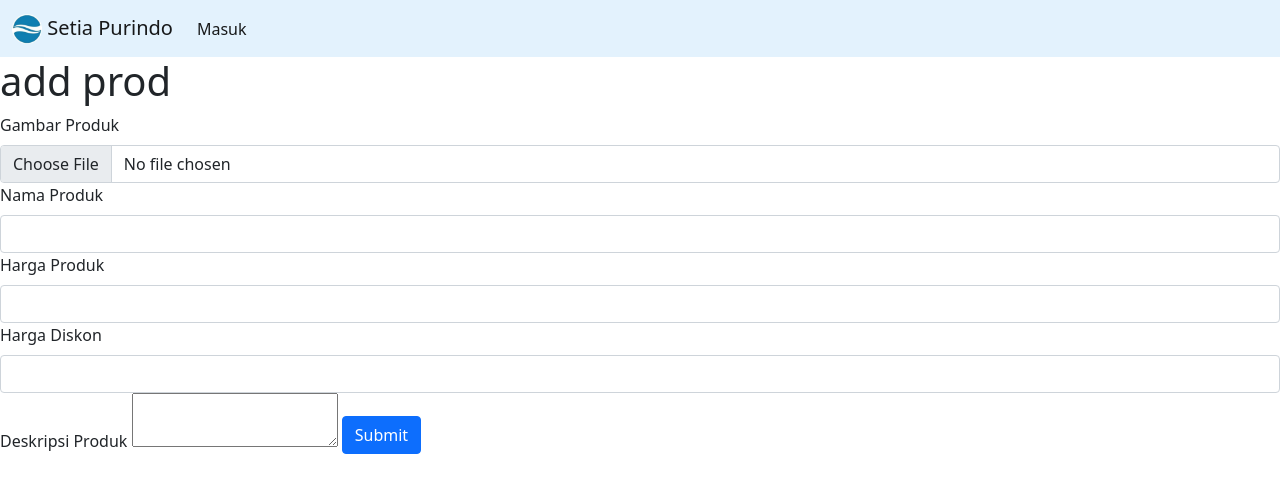
After one commit to timgio26/cdp_toko, a Flask app: page /addprod in a window 1280 px wide. The commit adds this page. Shown: the top 493 px of the page. Run offline with Flask 2, Linux system fonts and the light colour scheme; some libraries are stand-ins or nearby versions.

Commit message:
trial backoffice

```diff
--- a/flask_app.py
+++ b/flask_app.py
@@ -51,28 +51,18 @@ class dbservice(db.Model):
     hasil=db.Column(db.Text)
     dokumentasi=db.Column(db.String(120))
 
+class dbprod(db.Model):
+    id = db.Column(db.Integer, primary_key=True)
+    # sku = db.Column(db.String(64))
+    prodname = db.Column(db.String(64))
+    imgurl = db.Column(db.String(64))
+    proddesc = db.Column(db.Text)
+
 class dbtrialapi(db.Model):
     id=db.Column(db.Integer,primary_key=True)
     nama=db.Column(db.String(120))
     kota=db.Column(db.String(120))
 
-    # def serialize(self):
-    #     return {
-    #         'id':self.id,
-    #         'nama':self.nama
-    #         }
-
-# class restrialapi(Resource):
-#     def post(self,inpnama):
-#         newdata=dbtrialapi(nama=inpnama)
-#         db.session.add(newdata)
-#         db.session.commit()
-#         return {'status':'added'}
-#     def delete(self,inpnama):
-#         deldata=dbtrialapi.query.filter_by(nama=inpnama).first()
-#         db.session.delete(deldata)
-#         db.session.commit()
-#         return {'status':'deleted'}
 
 class restrialapinew(Resource):
     def post(self):
@@ -372,11 +362,16 @@ def downloaddata(tbl):
     else:
         return redirect(url_for('index'))
 
+@app.route('/addprod',methods=['GET','POST'])
+def addprod():
+    return render_template('addprod.html')
+
 @app.route('/trialapi',methods=['GET','POST'])
 def trialapi():
     df=dbtrialapi.query.all()
     return render_template('trialapi.html',df=df)
 
 
+
 if __name__ =='__main__':
     app.run(debug=True)
--- /dev/null
+++ b/templates/addprod.html
@@ -0,0 +1,21 @@
+{% extends 'base.html' %}
+{% block content %}
+
+<h1>add prod</h1>
+<form method="POST" enctype=multipart/form-data>
+    <label for="formHero" class="form-label">Gambar Produk</label>
+    <input class="form-control" type='file' name='formHero' id="formHero">
+    <label for="formNama" class="form-label">Nama Produk</label>
+    <input class="form-control" type='text' name='formNama' id="formNama" required>
+    <label for="formHarga" class="form-label">Harga Produk</label>
+    <input class="form-control" type='number' name='formHarga' id="formHarga" required>
+    <label for="formDisc" class="form-label">Harga Diskon</label>
+    <input class="form-control" type='number' name='formDisc' id="formDisc">
+    <label for="editordata" class="form-label">Deskripsi Produk</label>
+    <textarea id="summernote" name="editordata"></textarea>
+    <button type="submit" class="btn btn-primary mb-3">Submit</button>
+
+</form>
+
+
+{% endblock %}
--- a/templates/base.html
+++ b/templates/base.html
@@ -3,6 +3,8 @@
   <head>
       <link href="https://cdn.jsdelivr.net/npm/bootstrap@5.1.3/dist/css/bootstrap.min.css" rel="stylesheet" integrity="sha384-1BmE4kWBq78iYhFldvKuhfTAU6auU8tT94WrHftjDbrCEXSU1oBoqyl2QvZ6jIW3" crossorigin="anonymous">
       <script src="https://cdn.jsdelivr.net/npm/bootstrap@5.1.3/dist/js/bootstrap.bundle.min.js" integrity="sha384-ka7Sk0Gln4gmtz2MlQnikT1wXgYsOg+OMhuP+IlRH9sENBO0LRn5q+8nbTov4+1p" crossorigin="anonymous"></script>
+      <link href="https://cdn.jsdelivr.net/npm/summernote@0.8.18/dist/summernote-lite.min.css" rel="stylesheet">
+      <script src="https://cdn.jsdelivr.net/npm/summernote@0.8.18/dist/summernote-lite.min.js"></script>
       <link rel="stylesheet" type="text/css" href="https://cdn.datatables.net/1.10.25/css/dataTables.bootstrap5.css">
       <link rel="icon" type="image/x-icon" href="/static/favicon.ico">
       <link rel="stylesheet" href="{{ url_for('static', filename='styling.css') }}">
@@ -49,4 +51,18 @@
     <script type="text/javascript" charset="utf8" src="https://cdn.datatables.net/1.10.25/js/dataTables.bootstrap5.js"></script>
     {% block scripts %}{% endblock %}
   </body>
+  <script>
+    $('#summernote').summernote({
+    //   tabsize: 2,
+      height: 120,
+      toolbar: [
+      ['style', ['bold', 'italic', 'underline', 'clear']],
+    // ['font', ['strikethrough', 'superscript', 'subscript']],
+    ['fontsize', ['fontsize']],
+    // ['color', ['color']],
+    ['para', ['ul', 'ol', 'paragraph']],
+    // ['height', ['height']]
+      ]
+    });
+  </script>
 </html>
```
